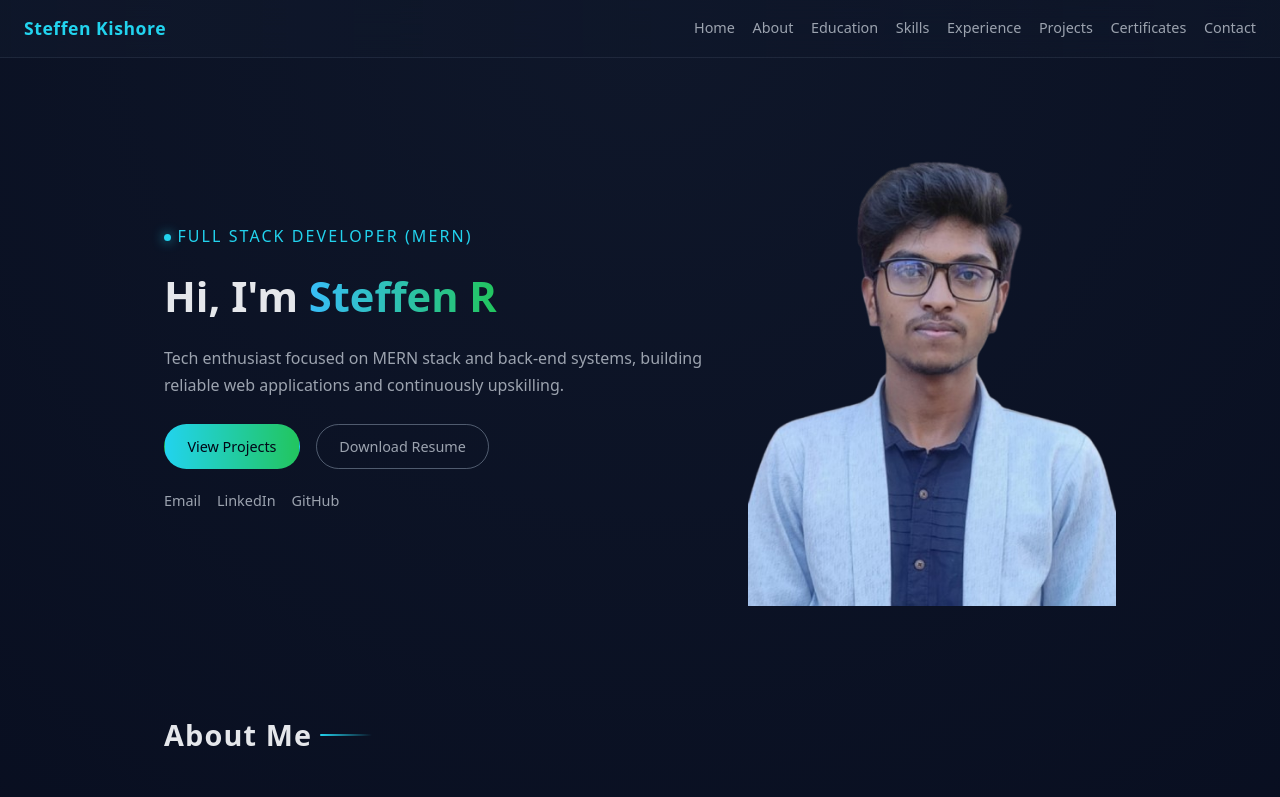
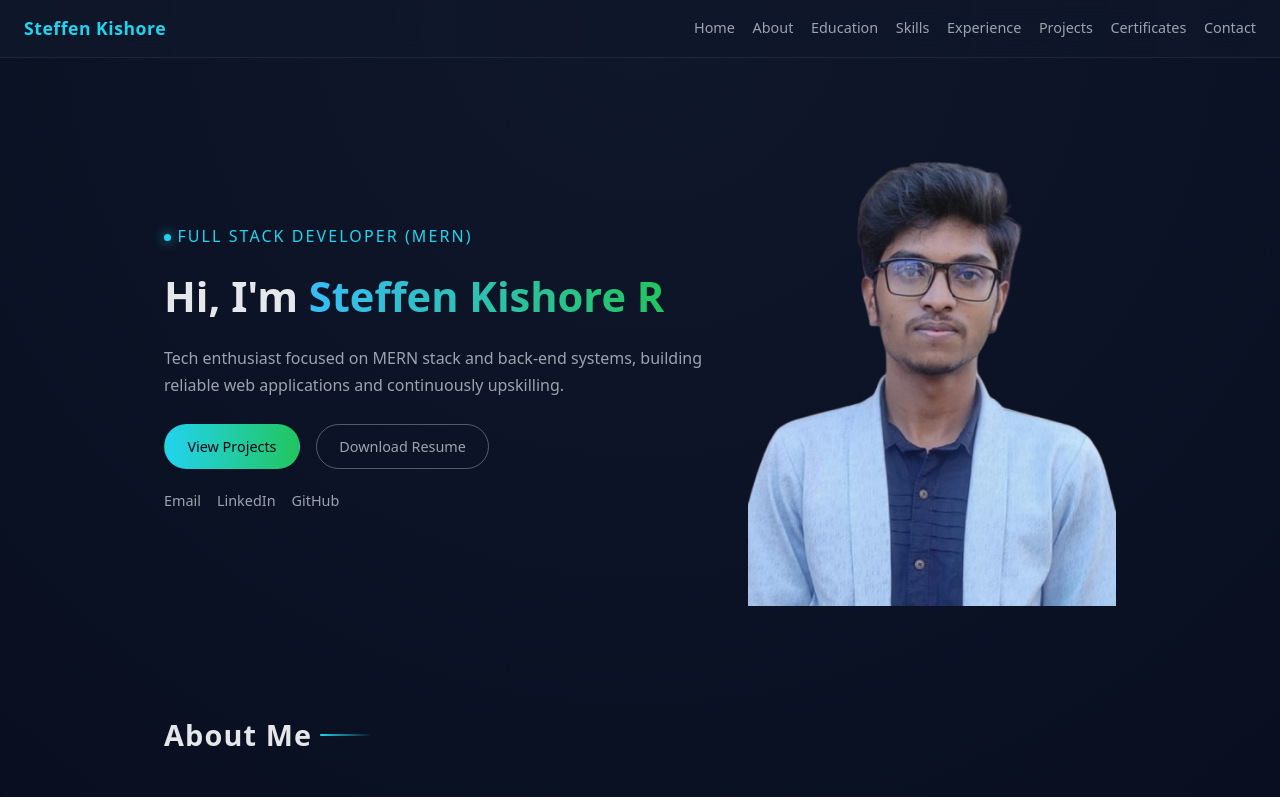
Before and after one commit to Steffenkishore/personal_portfolio, a React (Create React App) app: page / in a window 1280 px wide. Shown: the top 797 px of the page. Built offline with nearby package versions, Linux system fonts and the light colour scheme.

Commit message:
again changed

```diff
--- a/src/Components/Hero/hero.jsx
+++ b/src/Components/Hero/hero.jsx
@@ -9,7 +9,7 @@ const Hero = () => {
       <div className="hero-content">
         <p className="hero-tag">Full Stack Developer (MERN)</p>
         <h1>
-          Hi, I'm <span>Steffen R</span>
+          Hi, I'm <span>Steffen Kishore R</span>
         </h1>
         <p className="hero-subtitle">
           Tech enthusiast focused on MERN stack and back-end systems, building
```
